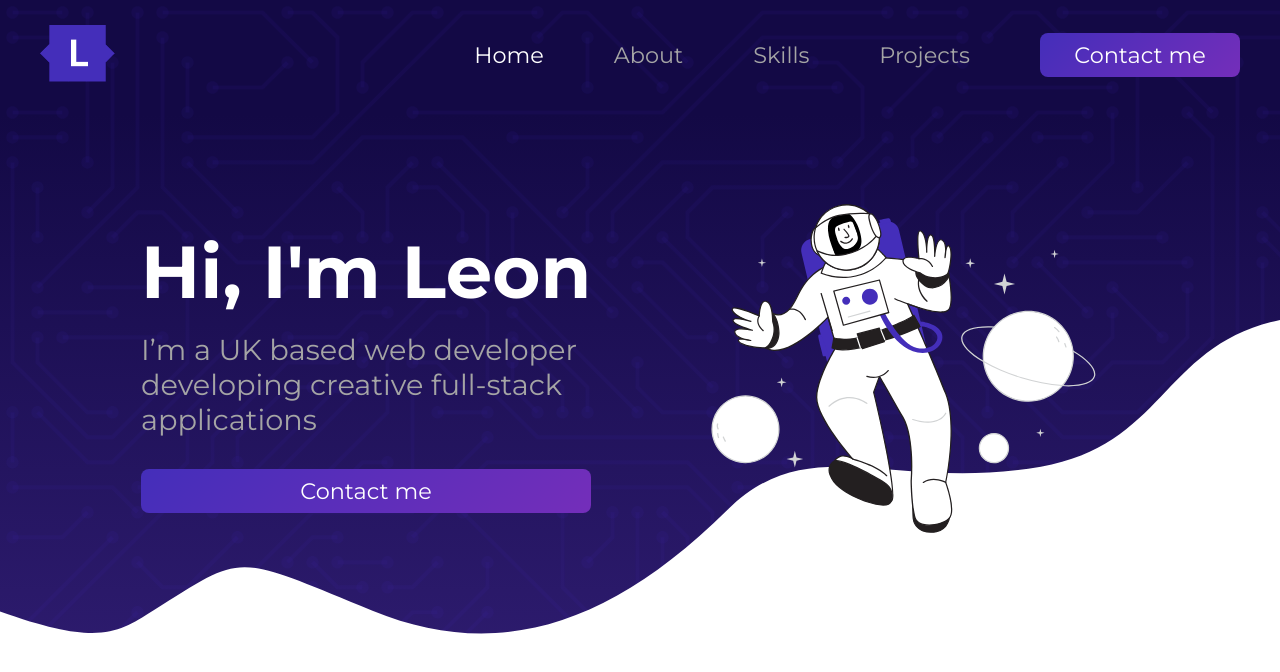
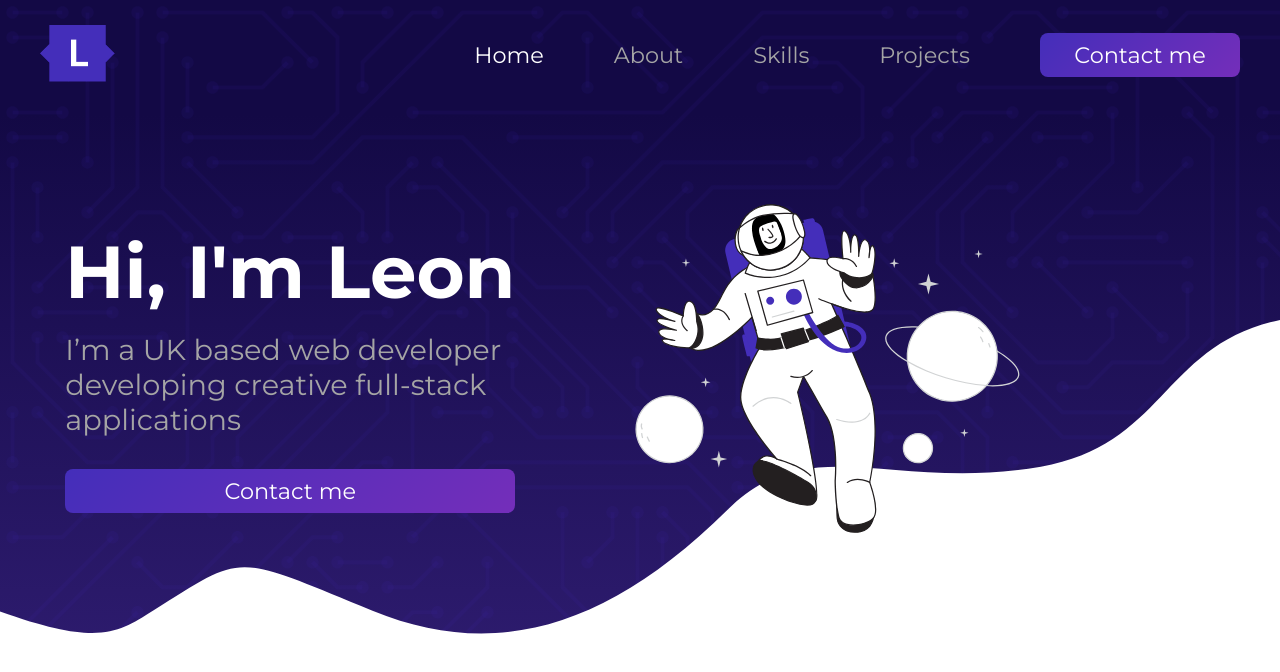
Before and after one commit to NinjaInShade/portfolio, a React (Create React App) app: page / in a window 1280 px wide. Shown: the top 672 px of the page. Built offline with nearby package versions, Linux system fonts and the light colour scheme.

Commit message:
Updated desgin

```diff
--- a/src/components/pages/Home.css
+++ b/src/components/pages/Home.css
@@ -29,7 +29,7 @@
 
 .home-text-container {
   position: relative;
-  justify-content: flex-start;
+  justify-content: flex-start !important;
   margin: 0 auto;
   width: 100%;
   z-index: 3;
```
Also changed, not shown: src/designs/Desktop design.png.
